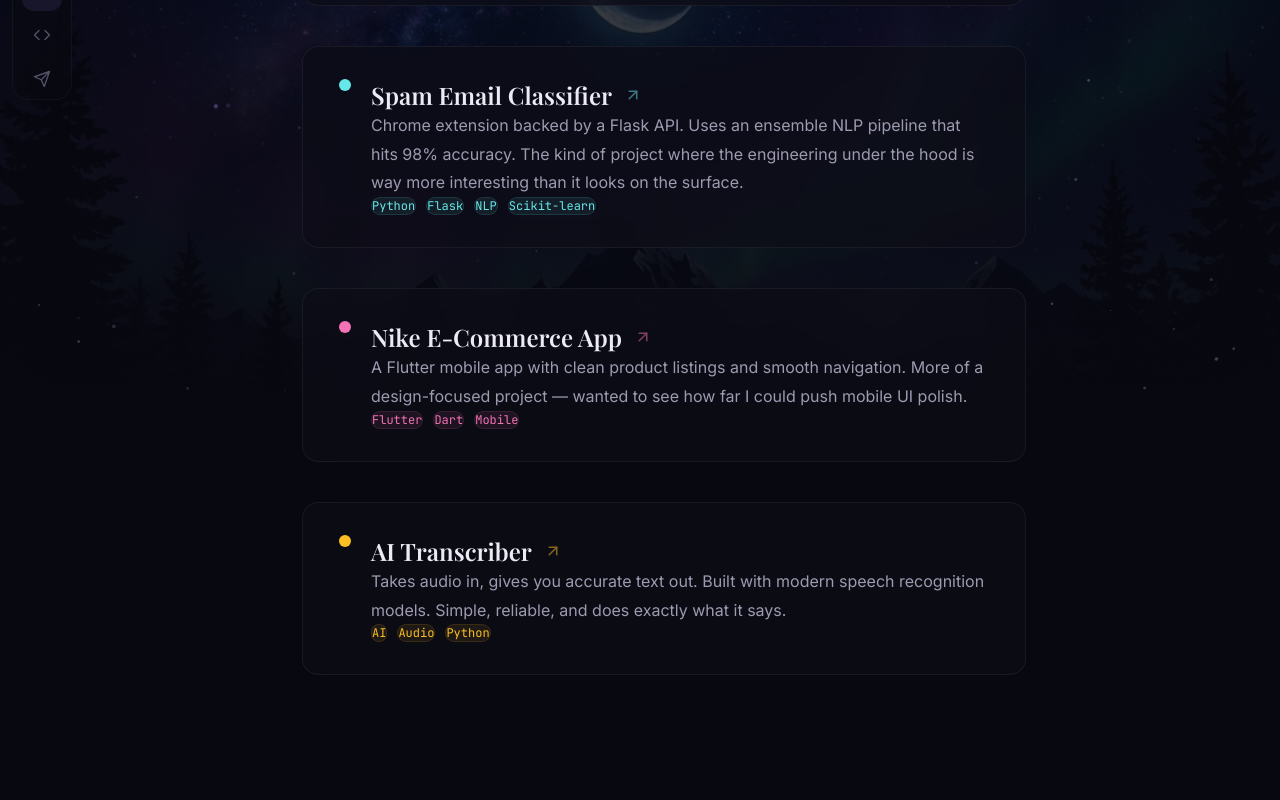
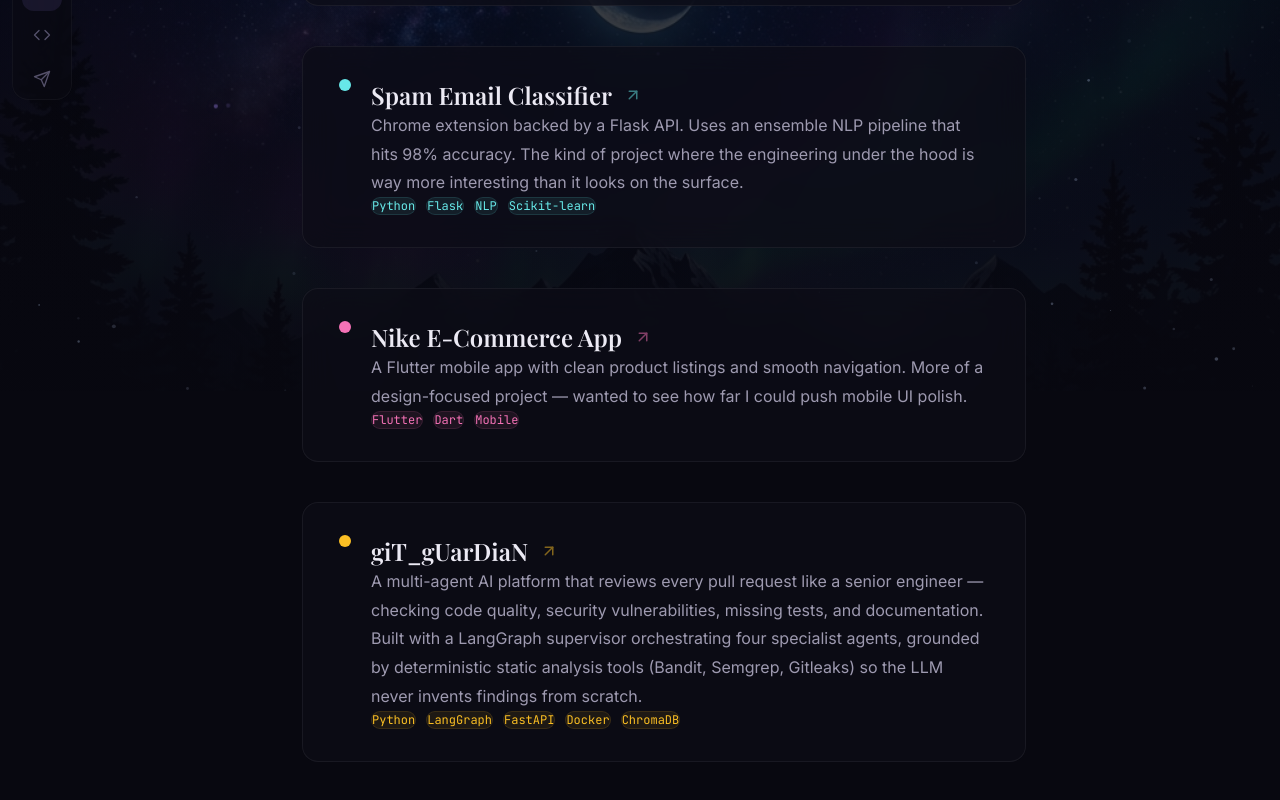
Before and after one commit to bismillah626/portfolio, a Next.js app: page /projects in a window 1280 px wide. Shown: the part 409-1209 px from the top of the page. Before the commit the page ends 1180 px from the top, so only its background shows below. Built offline with nearby package versions, Linux system fonts and the light colour scheme.

Commit message:
fix: updated my project section

```diff
--- a/src/app/projects/page.tsx
+++ b/src/app/projects/page.tsx
@@ -29,10 +29,10 @@ export default function ProjectsPage() {
       gradient: "linear-gradient(135deg, rgba(244,114,182,0.12) 0%, rgba(236,72,153,0.06) 100%)",
     },
     {
-      name: "AI Transcriber",
-      desc: "Takes audio in, gives you accurate text out. Built with modern speech recognition models. Simple, reliable, and does exactly what it says.",
-      tags: ["AI", "Audio", "Python"],
-      link: "https://github.com/bismillah626/Ai_transcriber",
+      name: "giT_gUarDiaN",
+      desc: "A multi-agent AI platform that reviews every pull request like a senior engineer — checking code quality, security vulnerabilities, missing tests, and documentation. Built with a LangGraph supervisor orchestrating four specialist agents, grounded by deterministic static analysis tools (Bandit, Semgrep, Gitleaks) so the LLM never invents findings from scratch.",
+      tags: ["Python", "LangGraph", "FastAPI", "Docker", "ChromaDB"],
+      link: "https://github.com/bismillah626/git_gUardiaN",
       accent: "var(--accent-gold)",
       gradient: "linear-gradient(135deg, rgba(251,191,36,0.1) 0%, rgba(245,158,11,0.05) 100%)",
     },
```
